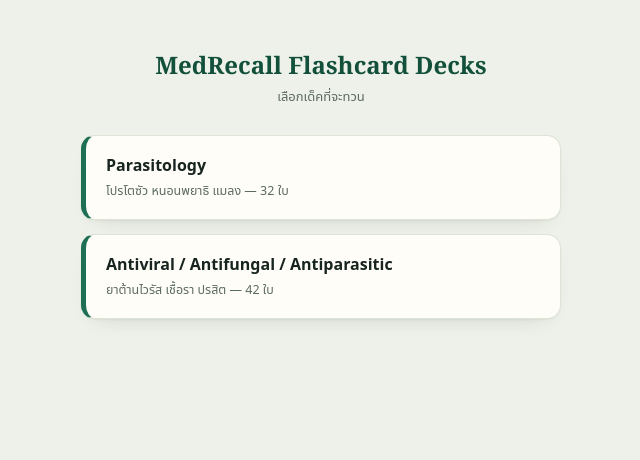
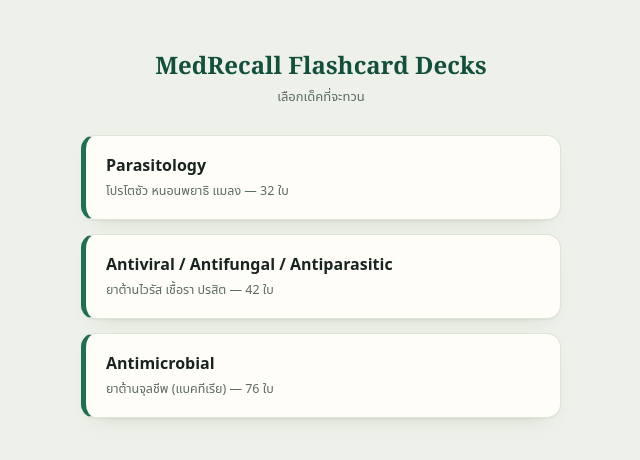
Before and after one commit to DIKZZ-ctrl/parasitology-flashcards, a plain HTML site: page index.html in a window 1280 px wide. Shown: the whole page, without its empty margins (319-959 px from the left). Drawn offline with Linux system fonts and the light colour scheme.

Commit message:
Link antibiotics flashcard deck from index

```diff
--- a/index.html
+++ b/index.html
@@ -38,6 +38,10 @@
       <div class="name">Antiviral / Antifungal / Antiparasitic</div>
       <div class="desc">ยาต้านไวรัส เชื้อรา ปรสิต — 42 ใบ</div>
     </a>
+    <a class="deck-link" href="antibiotics.html">
+      <div class="name">Antimicrobial</div>
+      <div class="desc">ยาต้านจุลชีพ (แบคทีเรีย) — 76 ใบ</div>
+    </a>
   </div>
 </body>
 </html>
```
